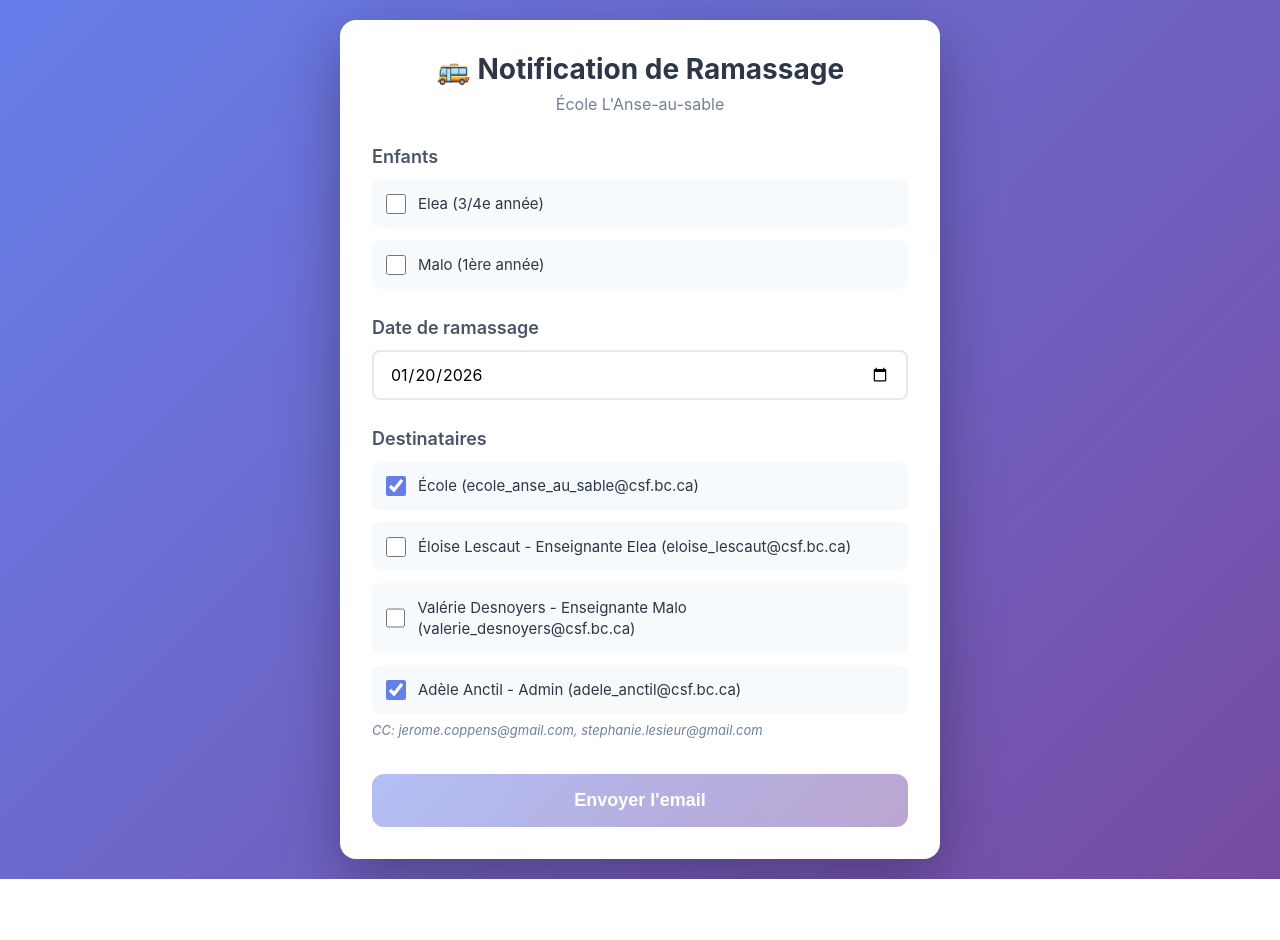
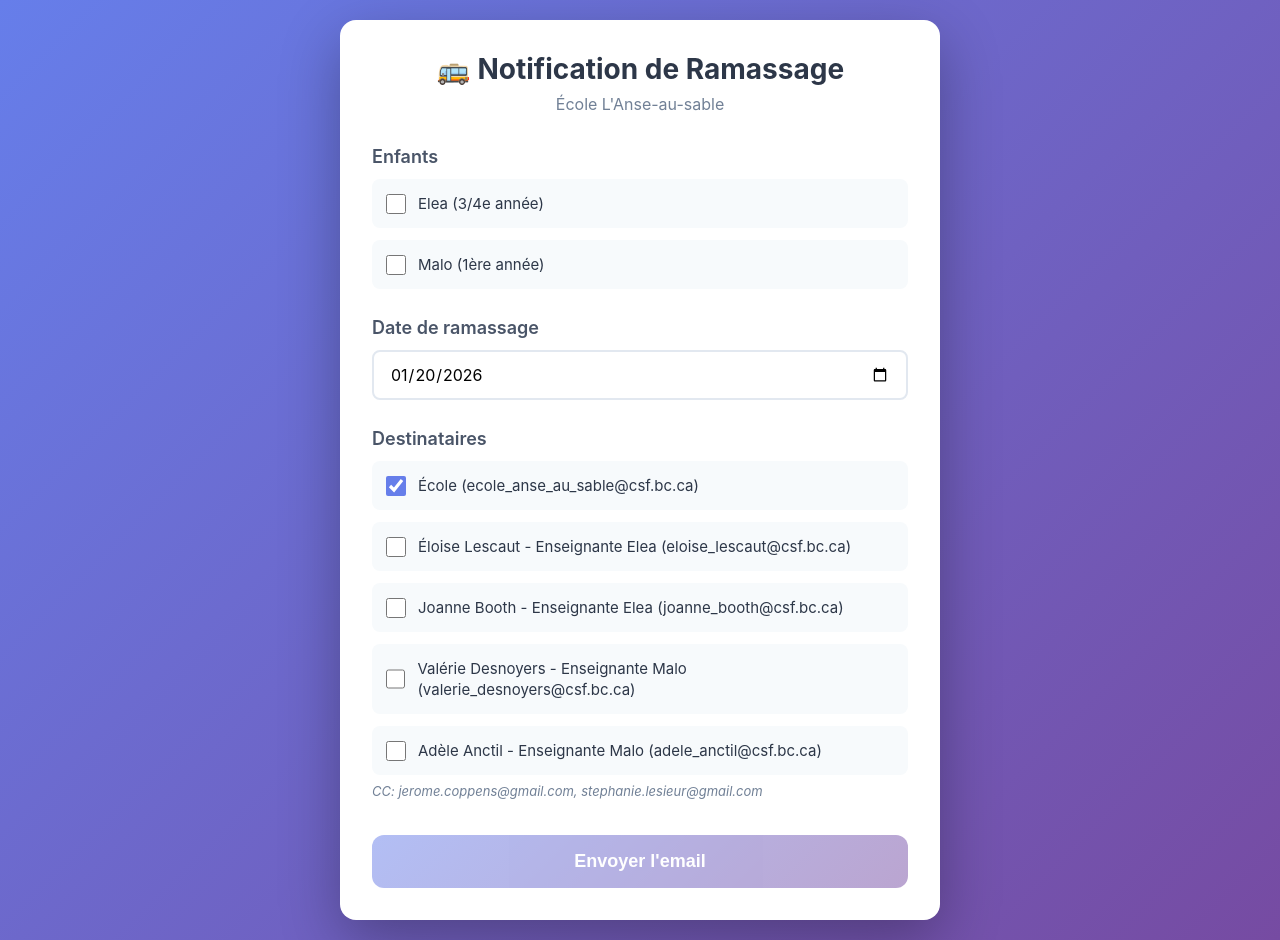
Before and after one commit to JeromeCanari/school-pickup-app, a React (Create React App) app: page / in a window 1280 px wide. Before the commit the page ends 879 px from the top, so only its background shows below. Built offline with nearby package versions, Linux system fonts and the light colour scheme; the HTML template or start-up script is replaced by a standard one.

Commit message:
Enhancements v1 + date fix

```diff
--- a/src/App.jsx
+++ b/src/App.jsx
@@ -15,9 +15,10 @@ function App() {
 
   const [recipients, setRecipients] = useState({
     ecole_anse: true,
-    eloise: false,  // Elea's teacher (3/4e année)
-    valerie: false, // Malo's teacher (1ere année)
-    adele: true     // Admin
+    eloise: false,  // Elea's teacher #1 (3/4e année)
+    joanne: false,  // Elea's teacher #2 (3/4e année)
+    valerie: false, // Malo's teacher #1 (1ere année)
+    adele: false    // Malo's teacher #2 (1ere année)
   });
 
   const [sending, setSending] = useState(false);
@@ -28,7 +29,9 @@ function App() {
     setRecipients(prev => ({
       ...prev,
       eloise: selectedKids.elea,
-      valerie: selectedKids.malo
+      joanne: selectedKids.elea,
+      valerie: selectedKids.malo,
+      adele: selectedKids.malo
     }));
   }, [selectedKids]);
 
@@ -54,7 +57,8 @@ function App() {
   };
 
   const formatDate = (dateString) => {
-    const date = new Date(dateString);
+    // Add time to ensure it's treated as local date, not UTC
+    const date = new Date(dateString + 'T00:00:00');
     const days = ['dimanche', 'lundi', 'mardi', 'mercredi', 'jeudi', 'vendredi', 'samedi'];
     const months = ['janvier', 'février', 'mars', 'avril', 'mai', 'juin',
                     'juillet', 'août', 'septembre', 'octobre', 'novembre', 'décembre'];
@@ -69,11 +73,11 @@ function App() {
 
   const getKidsText = () => {
     if (selectedKids.elea && selectedKids.malo) {
-      return 'Elea et Malo Coppens';
+      return 'Elea (3/4e année) et Malo (1ère année) Coppens';
     } else if (selectedKids.elea) {
-      return 'Elea Coppens';
+      return 'Elea (3/4e année) Coppens';
     } else if (selectedKids.malo) {
-      return 'Malo Coppens';
+      return 'Malo (1ère année) Coppens';
     }
     return '';
   };
@@ -104,6 +108,7 @@ Jerome et Stephanie Coppens - Lesieur`;
     const emails = [];
     if (recipients.ecole_anse) emails.push('ecole_anse_au_sable@csf.bc.ca');
     if (recipients.eloise) emails.push('eloise_lescaut@csf.bc.ca');
+    if (recipients.joanne) emails.push('joanne_booth@csf.bc.ca');
     if (recipients.valerie) emails.push('valerie_desnoyers@csf.bc.ca');
     if (recipients.adele) emails.push('adele_anctil@csf.bc.ca');
     return emails.join(', ');
@@ -120,19 +125,14 @@ Jerome et Stephanie Coppens - Lesieur`;
       return;
     }
 
-    const selectedRecipients = Object.values(recipients).filter(Boolean).length;
-    if (selectedRecipients === 0) {
-      setMessage('❌ Veuillez sélectionner au moins un destinataire');
-      return;
-    }
-
     setSending(true);
     setMessage('');
 
     try {
       // EmailJS template parameters
+      const recipientEmails = getRecipientEmails();
       const templateParams = {
-        to_email: getRecipientEmails(),
+        to_email: recipientEmails || 'jerome.coppens@gmail.com',
         cc_email: 'jerome.coppens@gmail.com, stephanie.lesieur@gmail.com',
         subject: getSubjectLine(),
         message: getEmailBody()
@@ -224,6 +224,14 @@ Jerome et Stephanie Coppens - Lesieur`;
             <label className="checkbox-label">
               <input
                 type="checkbox"
+                checked={recipients.joanne}
+                onChange={() => handleRecipientChange('joanne')}
+              />
+              <span>Joanne Booth - Enseignante Elea (joanne_booth@csf.bc.ca)</span>
+            </label>
+            <label className="checkbox-label">
+              <input
+                type="checkbox"
                 checked={recipients.valerie}
                 onChange={() => handleRecipientChange('valerie')}
               />
@@ -235,7 +243,7 @@ Jerome et Stephanie Coppens - Lesieur`;
                 checked={recipients.adele}
                 onChange={() => handleRecipientChange('adele')}
               />
-              <span>Adèle Anctil - Admin (adele_anctil@csf.bc.ca)</span>
+              <span>Adèle Anctil - Enseignante Malo (adele_anctil@csf.bc.ca)</span>
             </label>
           </div>
           <p className="helper-text">CC: jerome.coppens@gmail.com, stephanie.lesieur@gmail.com</p>
@@ -245,6 +253,8 @@ Jerome et Stephanie Coppens - Lesieur`;
           <div className="section preview">
             <h2>Aperçu de l'email</h2>
             <div className="email-preview">
+              <p><strong>To:</strong> {getRecipientEmails() || 'jerome.coppens@gmail.com, stephanie.lesieur@gmail.com'}</p>
+              <p><strong>Cc:</strong> jerome.coppens@gmail.com, stephanie.lesieur@gmail.com</p>
               <p><strong>Sujet:</strong> {getSubjectLine()}</p>
               <p><strong>Message:</strong></p>
               <div className="email-body">{getEmailBody()}</div>
```
